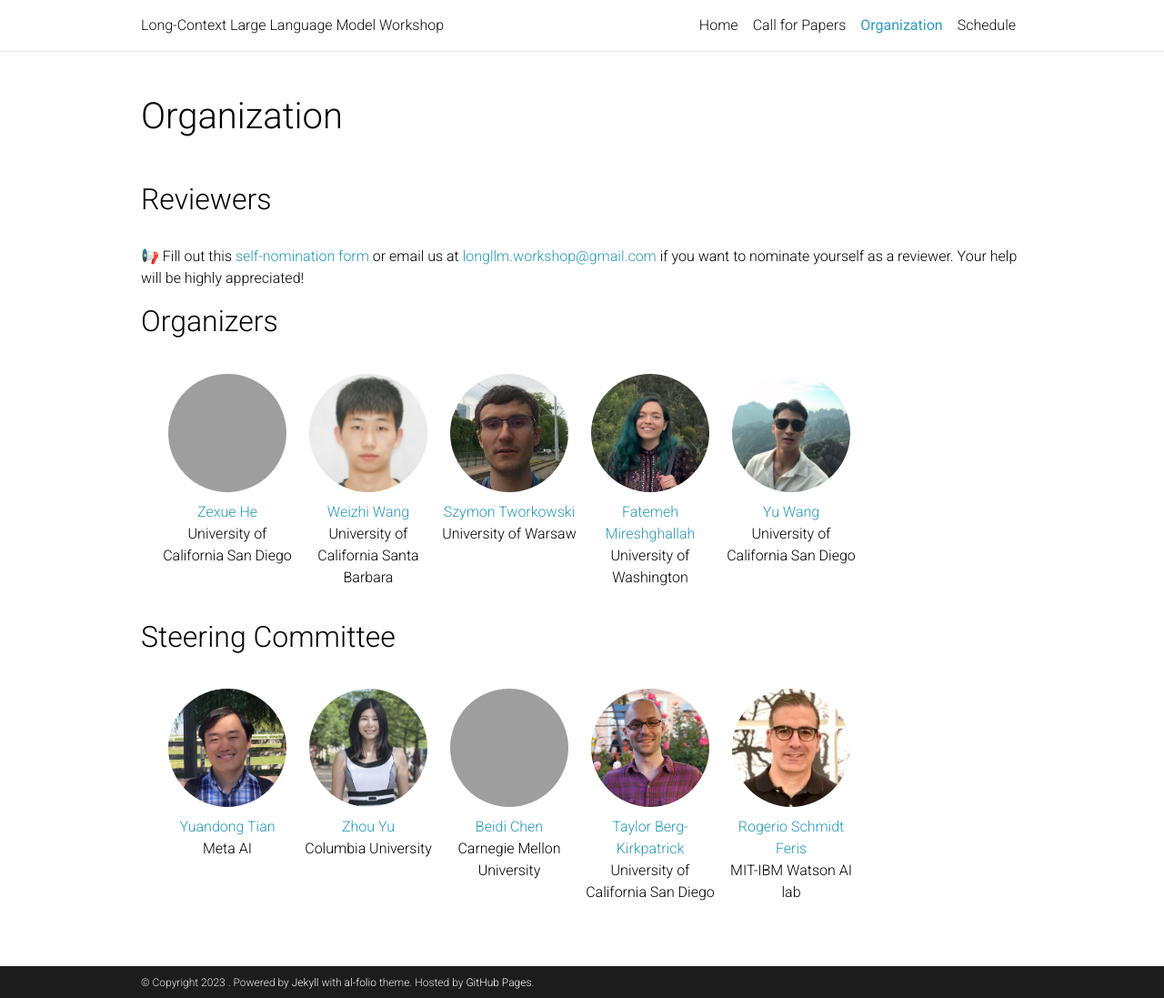
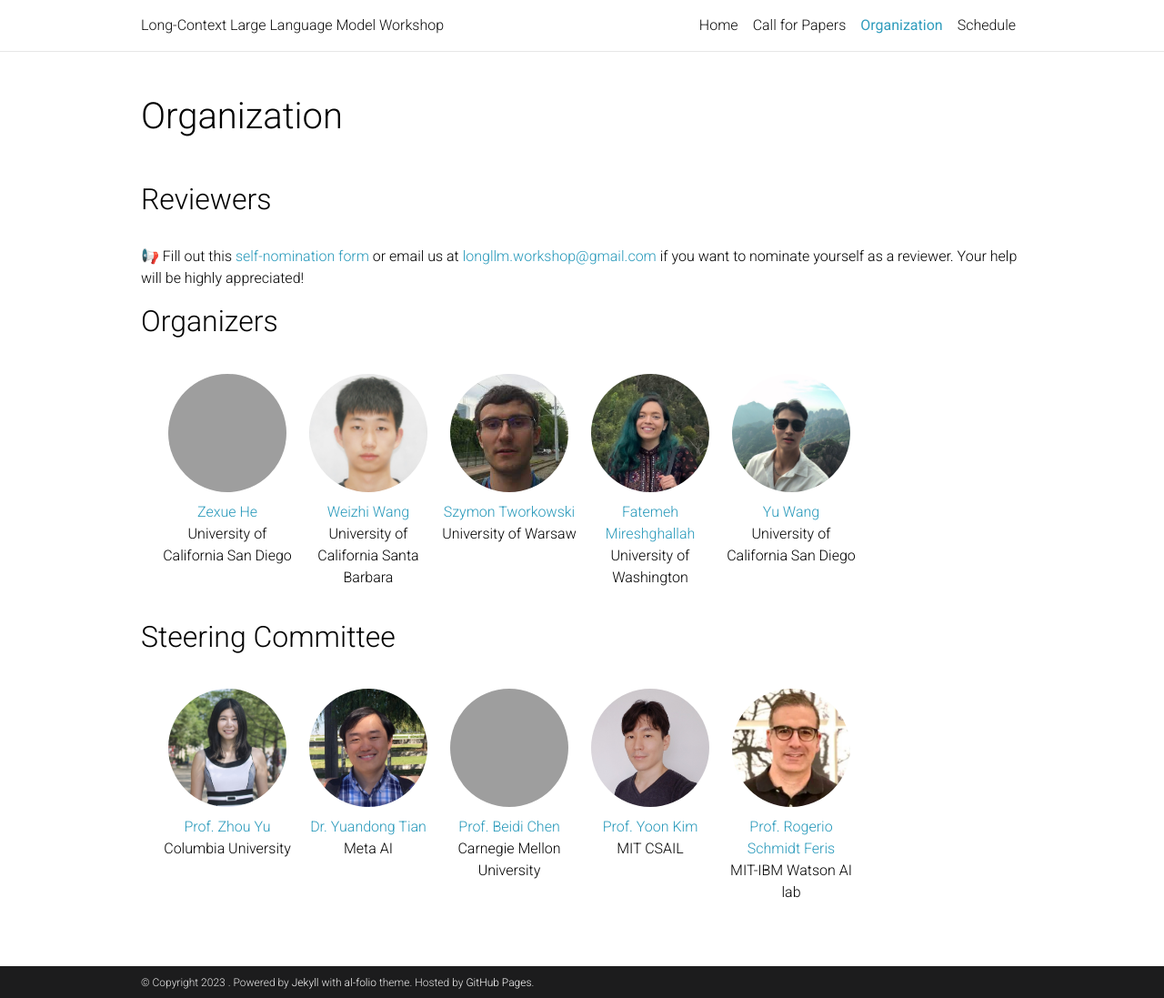
Before and after one commit to longllm-workshop/longllm-workshop.github.io, a Jekyll site: the page built from _pages/organization.md, in a window 1280 px wide and 1097 px high. Shown: the whole window at 91% size. Built offline with Jekyll 4.4.1, drawn with Linux system fonts in a browser that asks for light colours; emoji names are drawn with the system emoji font; comment, search, counter and statistics services are not loaded; a style sheet for code colours, icons or effects is not loaded; grey boxes are pictures that could not be loaded.

Commit message:
update org

```diff
--- a/_pages/organization.md
+++ b/_pages/organization.md
@@ -49,28 +49,28 @@ nav_order: 3
 <html>
     <div class="team-container">
         <div class="team-member">
-            <img src="/assets/img/organizers/yuandong_tian.png" alt="Name 1">
-            <p><a href="https://yuandong-tian.com/">Yuandong Tian</a>
+            <img src="/assets/img/organizers/zhou_yu.jpg" alt="Name 1">
+            <p><a href="https://www.cs.columbia.edu/~zhouyu/">Prof. Zhou Yu</a>
+            <br>Columbia University</p>
+        </div>
+        <div class="team-member">
+            <img src="/assets/img/organizers/yuandong_tian.png" alt="Name 2">
+            <p><a href="https://yuandong-tian.com/">Dr. Yuandong Tian</a>
             <br>Meta AI</p>
         </div>
         <div class="team-member">
-            <img src="/assets/img/organizers/zhou_yu.jpg" alt="Name 2">
-            <p><a href="https://www.cs.columbia.edu/~zhouyu/">Zhou Yu</a>
-            <br>Columbia University</p>
-        </div>
-        <div class="team-member">
             <img src="/assets/img/organizers/beidi_chen.jpeg" alt="Name 3">
-            <p><a href="https://www.andrew.cmu.edu/user/beidic/">Beidi Chen</a>
+            <p><a href="https://www.andrew.cmu.edu/user/beidic/">Prof. Beidi Chen</a>
             <br>Carnegie Mellon University</p>
         </div>
         <div class="team-member">
-            <img src="/assets/img/organizers/taylor_berg_kirkpatrick.jpeg" alt="Name 4">
-            <p><a href="https://cseweb.ucsd.edu/~tberg/">Taylor Berg-Kirkpatrick</a>
-            <br>University of California San Diego</p>
+            <img src="/assets/img/organizers/yoon_kim.jpeg" alt="Name 4">
+            <p><a href="https://people.csail.mit.edu/yoonkim/">Prof. Yoon Kim</a>
+            <br>MIT CSAIL</p>
         </div>
         <div class="team-member">
             <img src="/assets/img/organizers/rogerio_schmidt_feris.webp" alt="Name 5">
-            <p><a href="https://cseweb.ucsd.edu/~tberg/">Rogerio Schmidt Feris</a>
+            <p><a href="https://cseweb.ucsd.edu/~tberg/">Prof. Rogerio Schmidt Feris</a>
             <br>MIT-IBM Watson AI lab</p>
         </div>
     </div>
```
